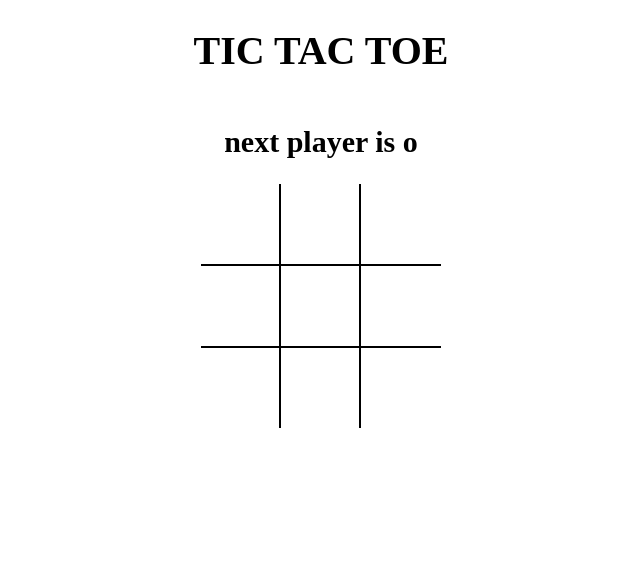
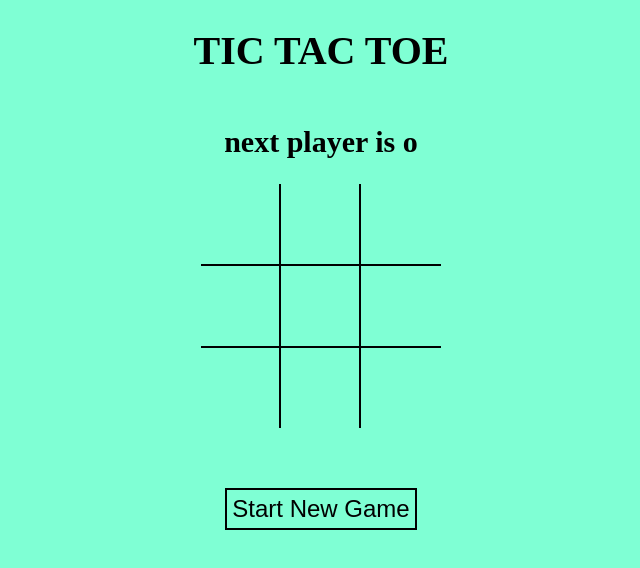
Before and after one commit to sshhiivvaammbb/tictactoe, a React (Vite) app: page / in a window 1280 px wide. Shown: the top 568 px of the page, without its empty margins (319-959 px from the left). Built offline with nearby package versions, Linux system fonts and the light colour scheme.

Commit message:
added css

```diff
--- a/src/App.jsx
+++ b/src/App.jsx
@@ -41,6 +41,8 @@ const App = () => {
     <h2>{ message }</h2>
     <Board board={board} handleSquareClick={handleSquareClick}/>
 
+    <button className="btn" type="button"> Start New Game
+    </button>
   </div>
   );
 };
--- a/src/styles/root.scss
+++ b/src/styles/root.scss
@@ -1,6 +1,7 @@
 body {
     padding: 0;
     margin: 0;
+    background-color: aquamarine;
   }
 
   button {
@@ -10,6 +11,13 @@ body {
     &:hover {
      cursor: pointer;
     }
+  }
+
+  .btn{
+    margin: 60px 3px;
+    padding: 5px;
+    font-size: 1.5rem;
+    border: 2px solid black;
   }
 
   .app {
```
